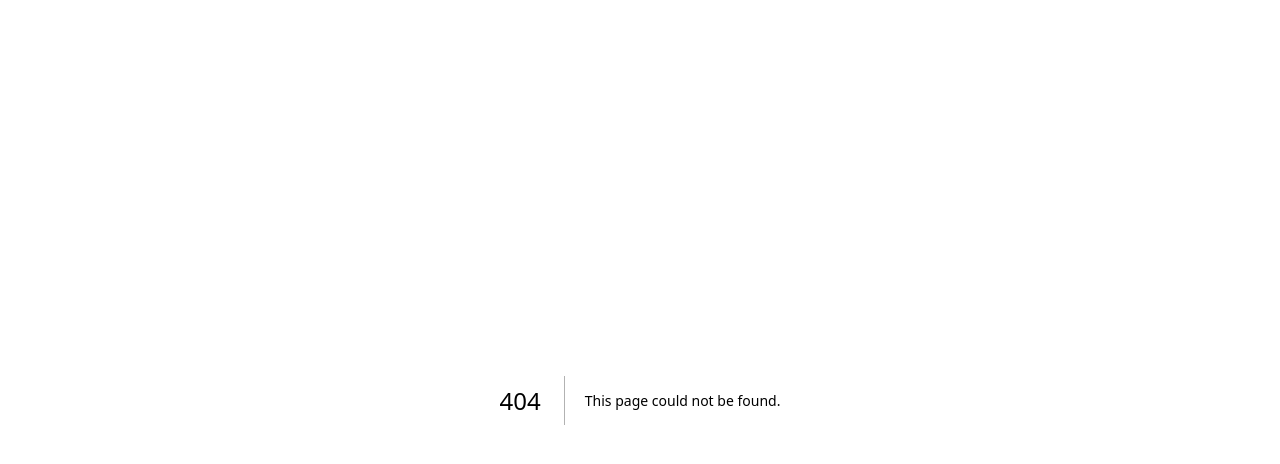
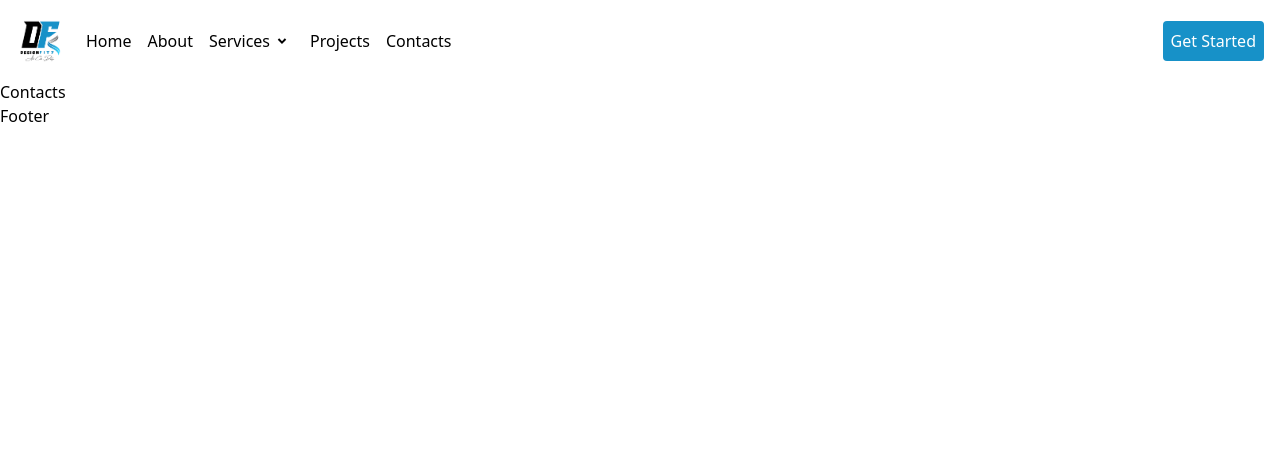
Before and after one commit to Nickodee/design_fiti, a Next.js app: page /pages/contacts in a window 1280 px wide. Before the commit this address had no page. Shown: the top 464 px of the page. Built offline with nearby package versions, Linux system fonts and the light colour scheme.

Commit message:
added the routing pages

```diff
--- /dev/null
+++ b/app/components/Footer.js
@@ -0,0 +1,9 @@
+import React from 'react'
+
+function Footer() {
+  return (
+    <div>Footer</div>
+  )
+}
+
+export default Footer
--- /dev/null
+++ b/app/components/NavLayout.js
@@ -0,0 +1,17 @@
+import React from 'react'
+import Navbar from './Navbar'
+import Footer from './Footer'
+
+function NavLayout({children}) {
+  return (
+    <div>
+        <Navbar/>
+        <div className='mt-20'>
+            {children}
+            <Footer/>
+        </div>
+    </div>
+  )
+}
+
+export default NavLayout
--- a/app/components/Navbar.js
+++ b/app/components/Navbar.js
@@ -4,26 +4,37 @@ import React, { useState } from 'react';
 import Image from 'next/image';
 import { FaBarsStaggered } from 'react-icons/fa6';
 import { FaTimes } from "react-icons/fa";
+import { RiArrowDropDownLine } from "react-icons/ri";
+
 
 
 function Navbar() {
   const [menuOpen, setMenuOpen] = useState(false);
+  const [servicesOpen, setServicesOpen] = useState(false);
 
   const toggleMenu = () => {
     setMenuOpen(!menuOpen);
   };
 
+  const handleServicesMouseEnter = () => {
+    setServicesOpen(true);
+  };
+
+  const handleServicesMouseLeave = () => {
+    setServicesOpen(false);
+  };
+
   return (
     <>
-      <nav className='relative flex items-center p-4 bg-white w-full justify-between'>
+      <nav className='fixed top-0 left-0 right-0 flex items-center p-4 bg-white w-full justify-between'>
         <div className='flex gap-5 items-center'>
           <Image src='/logo.png' alt='logo' width={50} height={50} />
           <ul className='md:flex gap-4 items-center hidden md:block'>
-            <li className='hover:text-[#1791C8]'><Link href='#'>Home</Link></li>
-            <li className='hover:text-[#1791C8]'><Link href='#'>About</Link></li>
-            <li className='hover:text-[#1791C8]'><Link href='#'>Services</Link></li>
-            <li className='hover:text-[#1791C8]'><Link href='#'>Projects</Link></li>
-            <li className='hover:text-[#1791C8]'><Link href='#'>Contacts</Link></li>
+            <li className='hover:text-[#1791C8]'><Link href='/'>Home</Link></li>
+            <li className='hover:text-[#1791C8]'><Link href='/pages/about'>About</Link></li>
+            <li className='hover:text-[#1791C8] items-center flex'><Link href='/pages/services'>Services</Link> <RiArrowDropDownLine size={24} /></li>
+            <li className='hover:text-[#1791C8]'><Link href='/pages/projects'>Projects</Link></li>
+            <li className='hover:text-[#1791C8]'><Link href='/pages/contacts'>Contacts</Link></li>
           </ul>
         </div>
         <button className='rounded hidden md:block text-white p-2 hover:bg-[#0D7AB6] bg-[#1791C8]'>Get Started</button>
--- a/app/globals.css
+++ b/app/globals.css
@@ -1,3 +1,12 @@
 @tailwind base;
 @tailwind components;
 @tailwind utilities;
+
+body {
+    -ms-overflow-style: none;  /* IE and Edge */
+    scrollbar-width: none;  /* Firefox */
+  }
+
+body::-webkit-scrollbar {
+    display: none;
+  }
--- a/app/page.js
+++ b/app/page.js
@@ -1,9 +1,11 @@
-import Navbar from "./components/Navbar";
+import NavLayout from "./components/NavLayout";
 
 export default function Home() {
   return (
-    <main>
-      <Navbar/>
-    </main>
+    <NavLayout>
+      <div className="h-screen bg-red-300 w-full">
+        <h1 className="">Ghgsghjdghjgdjs</h1>
+      </div>
+    </NavLayout>
   );
 }
--- /dev/null
+++ b/app/pages/about/page.js
@@ -0,0 +1,12 @@
+import NavLayout from '@/app/components/NavLayout'
+import React from 'react'
+
+function About() {
+  return (
+    <NavLayout>
+        <div>About</div>
+    </NavLayout>
+  )
+}
+
+export default About
--- /dev/null
+++ b/app/pages/contacts/page.js
@@ -0,0 +1,10 @@
+import NavLayout from '@/app/components/NavLayout'
+import React from 'react'
+
+function Contacts() {
+  return (
+    <NavLayout>Contacts</NavLayout>
+  )
+}
+
+export default Contacts
--- /dev/null
+++ b/app/pages/projects/page.js
@@ -0,0 +1,12 @@
+import NavLayout from '@/app/components/NavLayout'
+import React from 'react'
+
+function Projects() {
+  return (
+    <NavLayout>
+        <div>Projects</div>
+    </NavLayout>
+  )
+}
+
+export default Projects
--- /dev/null
+++ b/app/pages/services/page.js
@@ -0,0 +1,19 @@
+import NavLayout from '@/app/components/NavLayout'
+import React from 'react'
+
+function Services() {
+    return (
+        <NavLayout>
+            <section className='px-5'>
+                <div className='flex w-full'>
+                    <h1 className='text-[70px] w-1/2 font-bold'>Discover the <br />
+                        Projects that We
+                        Are Proud Of</h1>
+                    <div className='w-1/2'></div>
+                </div>
+            </section>
+        </NavLayout>
+    )
+}
+
+export default Services
```
